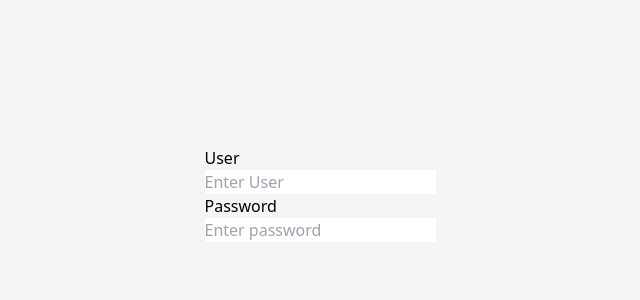
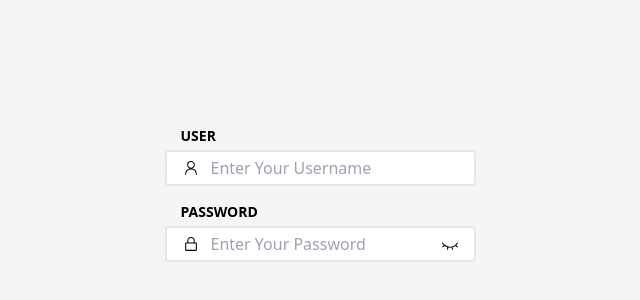
Before and after one commit to Simo672K/empager, a React (Vite) app: page / in a window 1280 px wide. Shown: the part 206-506 px from the top of the page, without its empty margins (320-960 px from the left). Built offline with nearby package versions, Linux system fonts and the light colour scheme; the HTML template or start-up script is replaced by a standard one.

Commit message:
login page basic layout

```diff
--- /dev/null
+++ b/src/components/Fileds/GroupInput.tsx
@@ -0,0 +1,13 @@
+import React from "react"
+
+
+interface PropType {
+  children: React.ReactNode,
+}
+
+function GroupInput({children}: PropType) {
+  return (
+    <div className="bg-white flex items-center px-4 py-1 border-2 rounded">{children}</div>
+  )
+}
+export default GroupInput
--- a/src/pages/Login.tsx
+++ b/src/pages/Login.tsx
@@ -1,20 +1,29 @@
 import * as Form from '@radix-ui/react-form';
+import {RxLockClosed, RxPerson, RxEyeClosed} from 'react-icons/rx';
+import GroupInput from '../components/Fileds/GroupInput';
 
 function Login() {
   return (
     <div className='w-full h-full flex items-center justify-center'>
       <Form.Root>
         <Form.Field name='username'>
-          <Form.Label className='block'>User</Form.Label>
-          <Form.Control asChild>
-            <input type="text" placeholder='Enter User'/>
-          </Form.Control>
+          <Form.Label className='block uppercase text-sm font-semibold ml-4 mb-1'>User</Form.Label>
+          <GroupInput>
+            <RxPerson className="mr-3"/>
+            <Form.Control asChild>
+              <input className='outline-0' type="text" placeholder='Enter Your Username'/>
+            </Form.Control>
+          </GroupInput>
         </Form.Field>
-        <Form.Field name='Password'>
-          <Form.Label className='block'>Password</Form.Label>
-          <Form.Control asChild>
-            <input type="password" placeholder='Enter password'/>
-          </Form.Control>
+        <Form.Field name='Password' className='mt-4'>
+          <Form.Label className='block uppercase text-sm font-semibold ml-4 mb-1'>Password</Form.Label>
+          <GroupInput>
+            <RxLockClosed className="mr-3"/>
+            <Form.Control asChild>
+              <input className='outline-0' type="password" placeholder='Enter Your Password'/>
+            </Form.Control>
+            <RxEyeClosed/>
+          </GroupInput>
         </Form.Field>
       </Form.Root>
     </div>
```
Also changed, not shown: package.json (+4 -3 lines), 1 other file (tests, documents, lock files or other folders).
